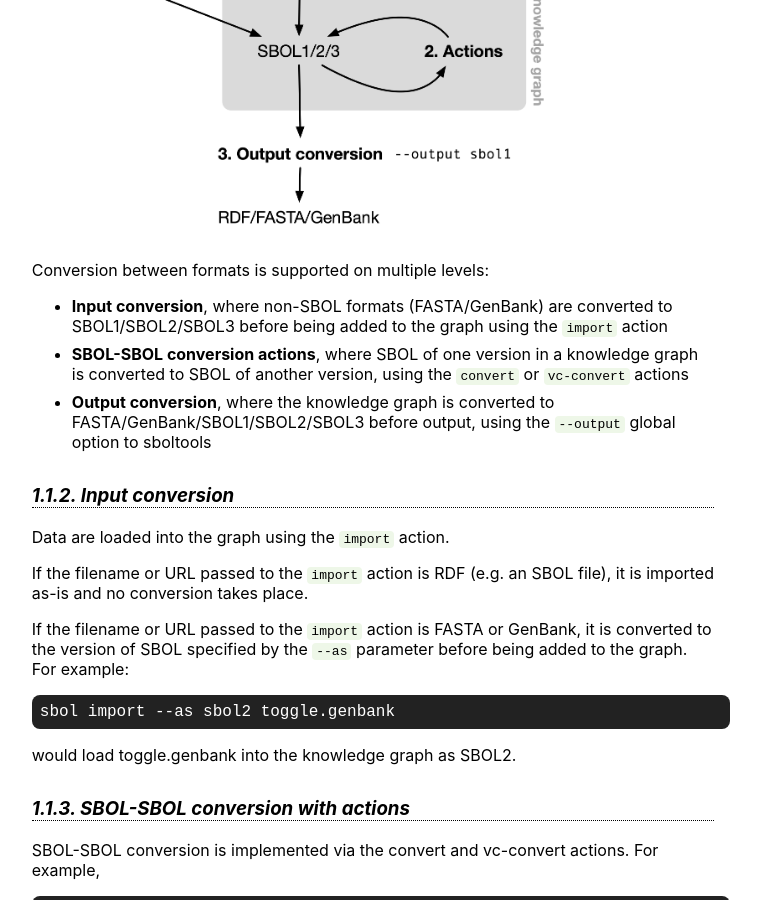
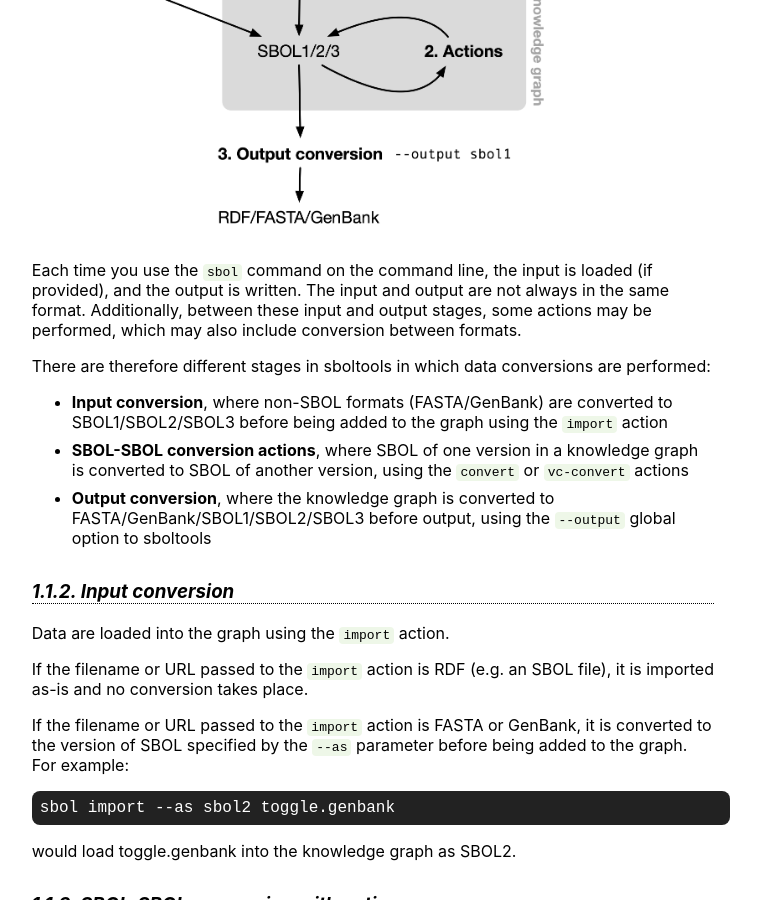
Before and after one commit to sboltools/sboltools.github.io, a Jekyll site: the page built from docs.html, in a window 1280 px wide and 900 px high, scrolled down 3051 px. Shown: the whole window, without its empty margins (229-990 px from the left). Built offline with Jekyll 4.4.1, drawn with Linux system fonts in a browser that asks for light colours.

Commit message:
update docs.html

```diff
--- a/docs.html
+++ b/docs.html
@@ -138,7 +138,9 @@ sbol lacI_inverter.xml tetR_inverter_genbank.gbf
     <img src="img/conversionstages.png" />
     </div>
 
-    <p>Conversion between formats is supported on multiple levels:</p>
+    <p>Each time you use the <code>sbol</code> command on the command line, the input is loaded (if provided), and the output is written. The input and output are not always in the same format. Additionally, between these input and output stages, some actions may be performed, which may also include conversion between formats.</p>
+
+    <p>There are therefore different stages in sboltools in which data conversions are performed:</p>
 
     <ul>
             <li><b>Input conversion</b>, where non-SBOL formats (FASTA/GenBank) are converted to
```
